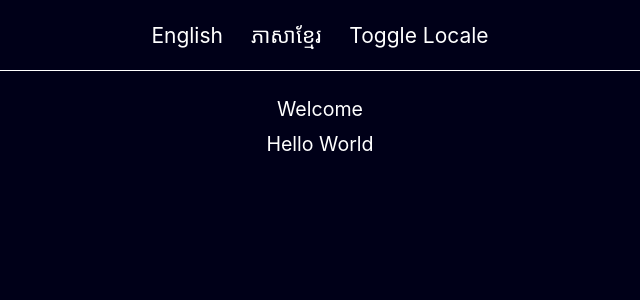
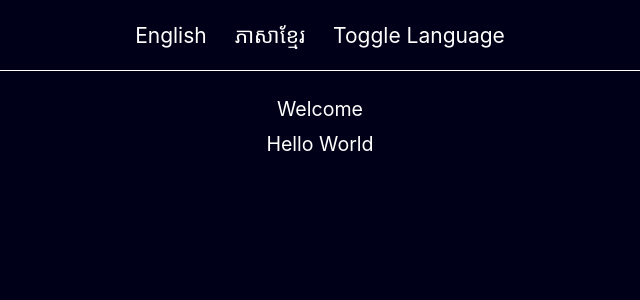
Before and after one commit to samithseu/hosting-on-netlify, a Vue app: page / in a window 1280 px wide. Shown: the top 300 px of the page, without its empty margins (320-960 px from the left). Built offline with nearby package versions, Linux system fonts and the light colour scheme.

Commit message:
initial commits

```diff
--- a/src/App.vue
+++ b/src/App.vue
@@ -20,7 +20,7 @@ export default {
   <nav>
     <button @click="changeLocale('en')">English</button>
     <button @click="changeLocale('km')">ភាសាខ្មែរ</button>
-    <button @click="toggleLocale">Toggle Locale</button>
+    <button @click="toggleLocale">Toggle Language</button>
   </nav>
   <p>{{ $t("welcome") }}</p>
   <p>{{ $t("message") }}</p>
```
